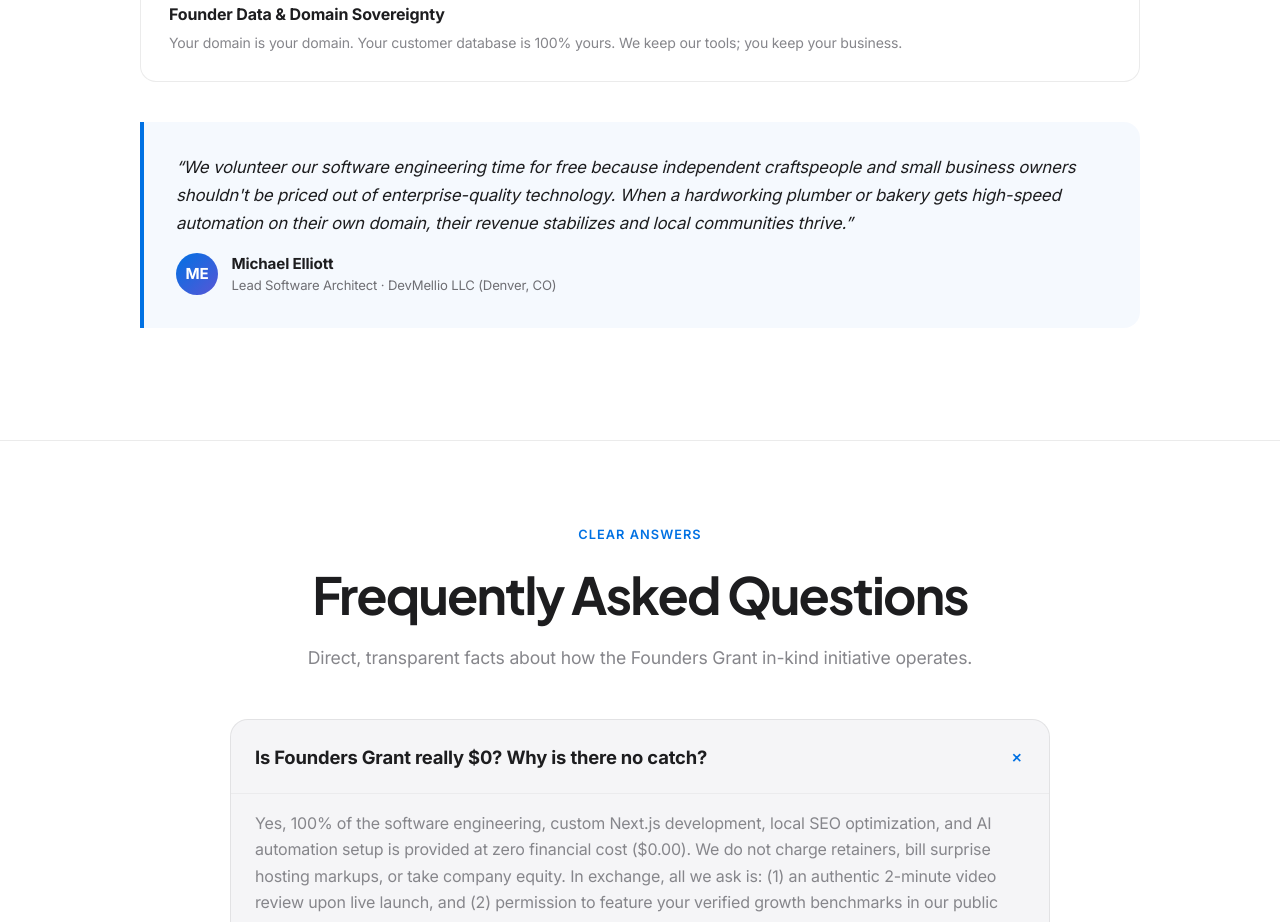
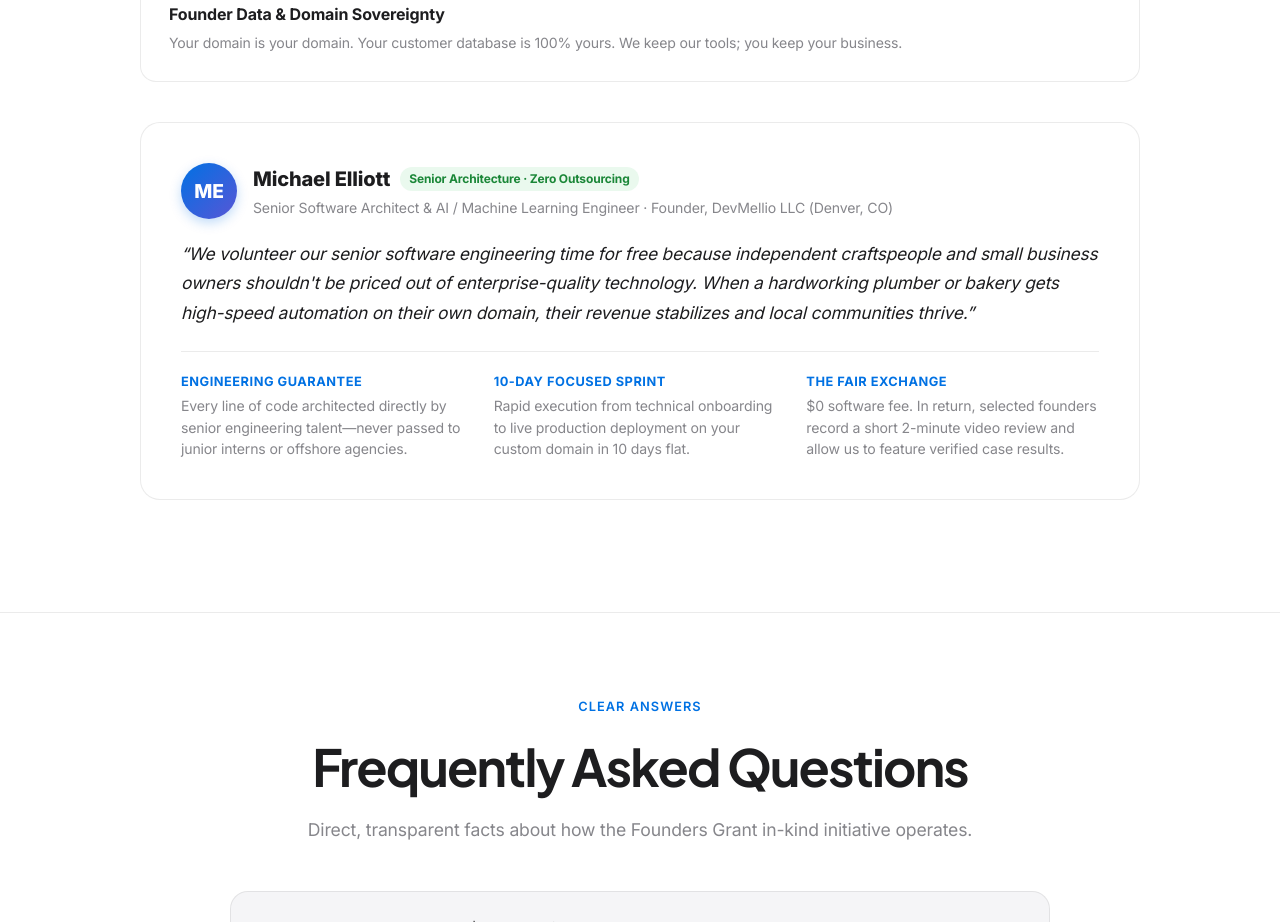
Before and after one commit to melliottgithub/foundersgrant, a Next.js app: page / in a window 1280 px wide. Shown: the part 6700-7622 px from the top of the page. Built offline with nearby package versions, Linux system fonts and the light colour scheme.

Commit message:
feat(branding): update architect title to Senior Software Architect & AI/ML Engineer and polish apply flow

```diff
--- a/src/app/layout.tsx
+++ b/src/app/layout.tsx
@@ -88,7 +88,7 @@ export default function RootLayout({
         founder: {
           '@type': 'Person',
           name: 'Michael Elliott',
-          jobTitle: 'Lead Software Architect',
+          jobTitle: 'Senior Software Architect & AI/ML Engineer',
           worksFor: {
             '@type': 'Organization',
             name: 'DevMellio LLC',
--- a/src/app/page.tsx
+++ b/src/app/page.tsx
@@ -340,26 +340,50 @@ export default function HomePage() {
               </div>
             </div>
 
-            {/* Attributed Engineer Byline Blockquote (EEAT Trust Signal) */}
+            {/* Attributed Engineer Byline & Engineering Guarantee (EEAT Trust Signal) */}
             <div
               style={{
-                padding: '2rem',
-                background: 'rgba(0, 113, 227, 0.04)',
-                borderLeft: '4px solid var(--apple-blue)',
-                borderRadius: '0 16px 16px 0',
+                padding: '2.5rem',
+                background: '#ffffff',
+                border: '1px solid var(--apple-border)',
+                borderRadius: '20px',
+                boxShadow: 'var(--apple-shadow-subtle)',
                 marginBottom: '1rem',
               }}
             >
-              <p style={{ fontStyle: 'italic', fontSize: '1.05rem', lineHeight: '1.65', color: 'var(--apple-text-primary)', marginBottom: '1rem' }}>
-                &ldquo;We volunteer our software engineering time for free because independent craftspeople and small business owners shouldn&apos;t be priced out of enterprise-quality technology. When a hardworking plumber or bakery gets high-speed automation on their own domain, their revenue stabilizes and local communities thrive.&rdquo;
-              </p>
-              <div style={{ display: 'flex', alignItems: 'center', gap: '0.85rem' }}>
-                <div style={{ width: '42px', height: '42px', borderRadius: '50%', background: 'linear-gradient(135deg, var(--apple-blue), #5856d6)', color: '#fff', display: 'flex', alignItems: 'center', justifyContent: 'center', fontWeight: '700', fontSize: '0.95rem' }}>
+              <div style={{ display: 'flex', alignItems: 'center', gap: '1rem', marginBottom: '1.25rem' }}>
+                <div style={{ width: '56px', height: '56px', borderRadius: '50%', background: 'linear-gradient(135deg, var(--apple-blue), #5856d6)', color: '#fff', display: 'flex', alignItems: 'center', justifyContent: 'center', fontWeight: '800', fontSize: '1.2rem', boxShadow: '0 4px 12px rgba(0, 113, 227, 0.25)' }}>
                   ME
                 </div>
                 <div>
-                  <div style={{ fontWeight: '700', fontSize: '0.95rem', color: 'var(--apple-text-primary)' }}>Michael Elliott</div>
-                  <div style={{ fontSize: '0.82rem', color: 'var(--apple-text-muted)' }}>Lead Software Architect · DevMellio LLC (Denver, CO)</div>
+                  <div style={{ display: 'flex', alignItems: 'center', gap: '0.6rem', flexWrap: 'wrap' }}>
+                    <h3 style={{ fontWeight: '800', fontSize: '1.25rem', color: 'var(--apple-text-primary)', margin: 0 }}>Michael Elliott</h3>
+                    <span style={{ fontSize: '0.75rem', fontWeight: '700', background: 'rgba(52, 199, 89, 0.1)', color: '#1b8738', padding: '0.2rem 0.6rem', borderRadius: 'var(--radius-pill)' }}>
+                      Senior Architecture · Zero Outsourcing
+                    </span>
+                  </div>
+                  <div style={{ fontSize: '0.88rem', color: 'var(--apple-text-secondary)', marginTop: '0.2rem' }}>
+                    Senior Software Architect &amp; AI / Machine Learning Engineer · Founder, DevMellio LLC (Denver, CO)
+                  </div>
+                </div>
+              </div>
+
+              <p style={{ fontStyle: 'italic', fontSize: '1.08rem', lineHeight: '1.7', color: 'var(--apple-text-primary)', marginBottom: '1.5rem' }}>
+                &ldquo;We volunteer our senior software engineering time for free because independent craftspeople and small business owners shouldn&apos;t be priced out of enterprise-quality technology. When a hardworking plumber or bakery gets high-speed automation on their own domain, their revenue stabilizes and local communities thrive.&rdquo;
+              </p>
+
+              <div style={{ display: 'grid', gridTemplateColumns: 'repeat(auto-fit, minmax(220px, 1fr))', gap: '1.25rem', paddingTop: '1.25rem', borderTop: '1px solid var(--apple-border)' }}>
+                <div>
+                  <div style={{ fontSize: '0.8rem', fontWeight: '700', textTransform: 'uppercase', color: 'var(--apple-blue)', letterSpacing: '0.04em' }}>Engineering Guarantee</div>
+                  <div style={{ fontSize: '0.88rem', color: 'var(--apple-text-secondary)', marginTop: '0.25rem', lineHeight: '1.5' }}>Every line of code architected directly by senior engineering talent—never passed to junior interns or offshore agencies.</div>
+                </div>
+                <div>
+                  <div style={{ fontSize: '0.8rem', fontWeight: '700', textTransform: 'uppercase', color: 'var(--apple-blue)', letterSpacing: '0.04em' }}>10-Day Focused Sprint</div>
+                  <div style={{ fontSize: '0.88rem', color: 'var(--apple-text-secondary)', marginTop: '0.25rem', lineHeight: '1.5' }}>Rapid execution from technical onboarding to live production deployment on your custom domain in 10 days flat.</div>
+                </div>
+                <div>
+                  <div style={{ fontSize: '0.8rem', fontWeight: '700', textTransform: 'uppercase', color: 'var(--apple-blue)', letterSpacing: '0.04em' }}>The Fair Exchange</div>
+                  <div style={{ fontSize: '0.88rem', color: 'var(--apple-text-secondary)', marginTop: '0.25rem', lineHeight: '1.5' }}>$0 software fee. In return, selected founders record a short 2-minute video review and allow us to feature verified case results.</div>
                 </div>
               </div>
             </div>
```
Also changed, not shown: src/app/apply/page.tsx (+13 -13 lines).
